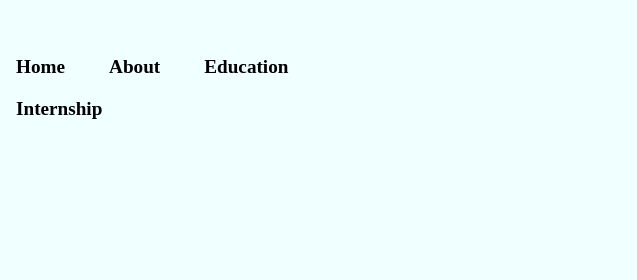
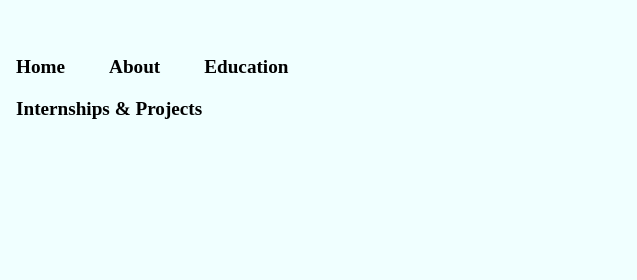
Before and after one commit to gvjahnavi23/gvjahnavi23.github.io, a plain HTML site: page about.html in a window 1280 px wide. Shown: the top 280 px of the page, 643-1280 px from the left. Drawn offline with nearby package versions, Linux system fonts and the light colour scheme.

Commit message:
Update about.html

```diff
--- a/about.html
+++ b/about.html
@@ -17,7 +17,7 @@
             <li><a href="index.html">Home</a></li>
             <li><a href="about.html">About</a></li>
             <li><a href="education.html">Education</a></li>
-            <li><a href="internship.html">Internship</a></li>
+            <li><a href="internship.html">Internships & Projects</a></li>
         </ul>
 
     </nav>
```
